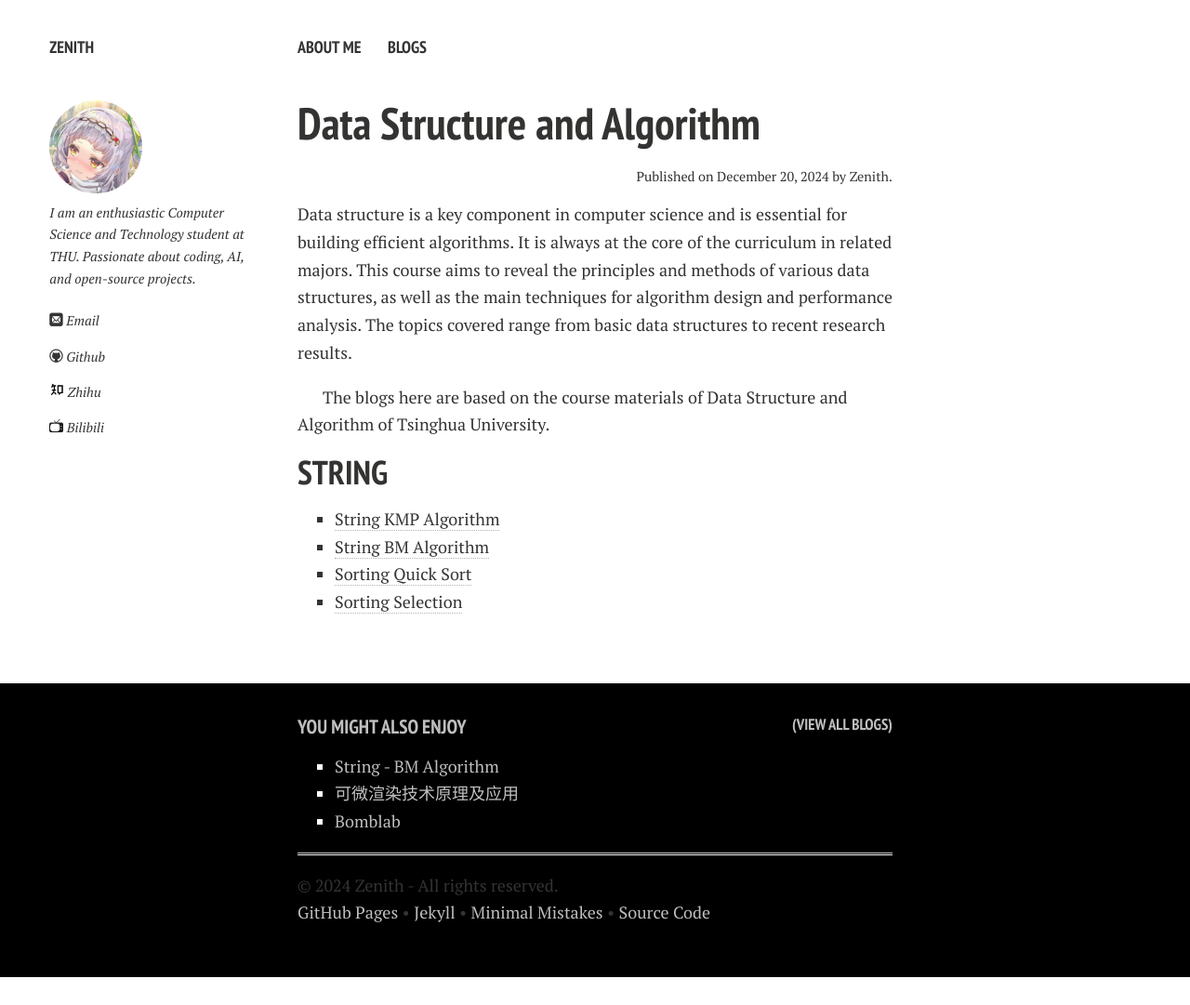
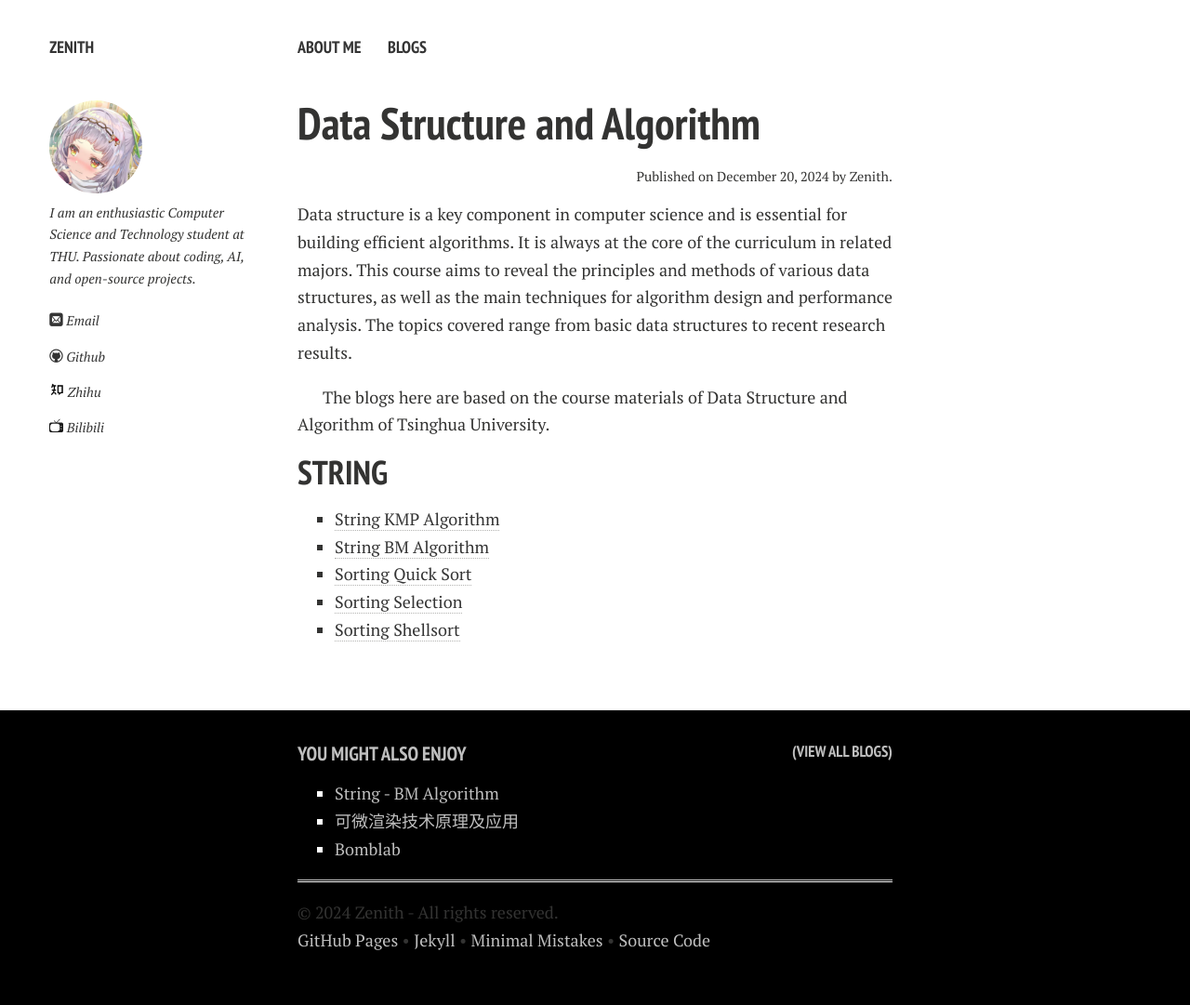
Before and after one commit to Zenith-Hlz/Zenith-Hlz.github.io, a Jekyll site: the page built from _posts/2024-12-20-data_structure_and_algorithm.md, in a window 1280 px wide. Shown: the whole page at 93% size. Built offline with Jekyll 4.4.1, drawn with Linux system fonts in a browser that asks for light colours; nearby versions of some CDN libraries; comment, search, counter and statistics services are not loaded; a style sheet for code colours, icons or effects is not loaded; before the commit the page ends 1051 px from its top, so only the background shows below that.

Commit message:
Update data_structure_and_algorithm.md to include Shellsort link

```diff
--- a/_posts/2024-12-20-data_structure_and_algorithm.md
+++ b/_posts/2024-12-20-data_structure_and_algorithm.md
@@ -17,3 +17,4 @@ The blogs here are based on the course materials of Data Structure and Algorithm
 - [String BM Algorithm]({{ site.url }}/blogs/data_structure_and_algorithm/string_bm)
 - [Sorting Quick Sort]({{ site.url }}/blogs/data_structure_and_algorithm/sorting_quicksort)
 - [Sorting Selection]({{ site.url }}/blogs/data_structure_and_algorithm/sorting_selection)
+- [Sorting Shellsort]({{ site.url }}/blogs/data_structure_and_algorithm/sorting_shellsort)
```
